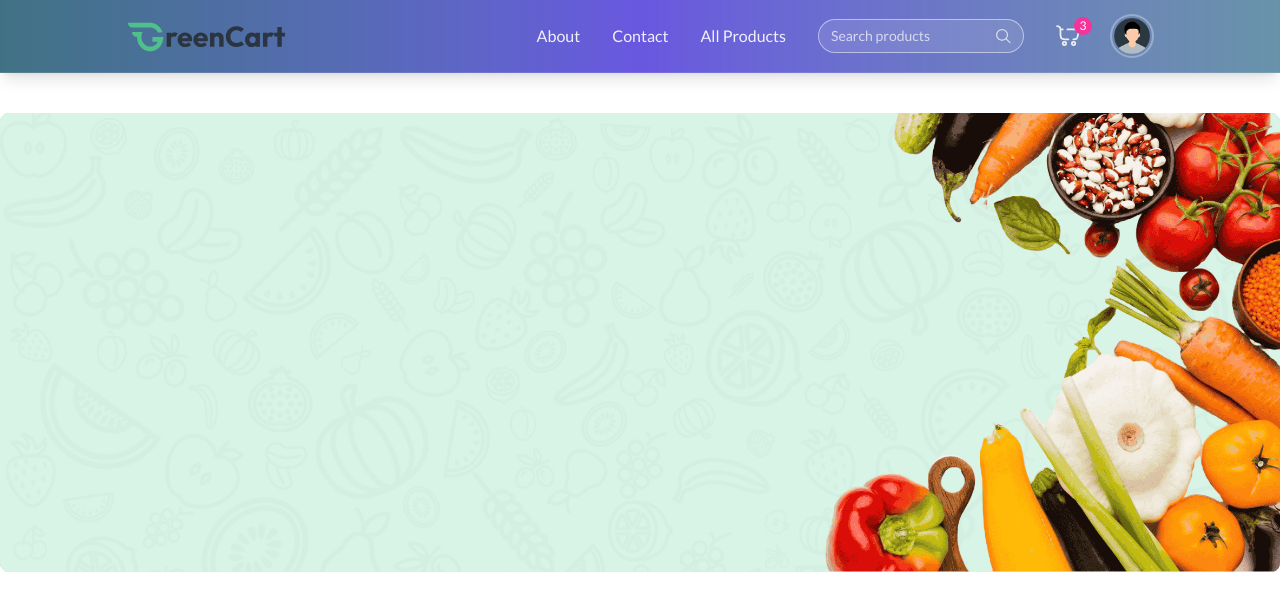
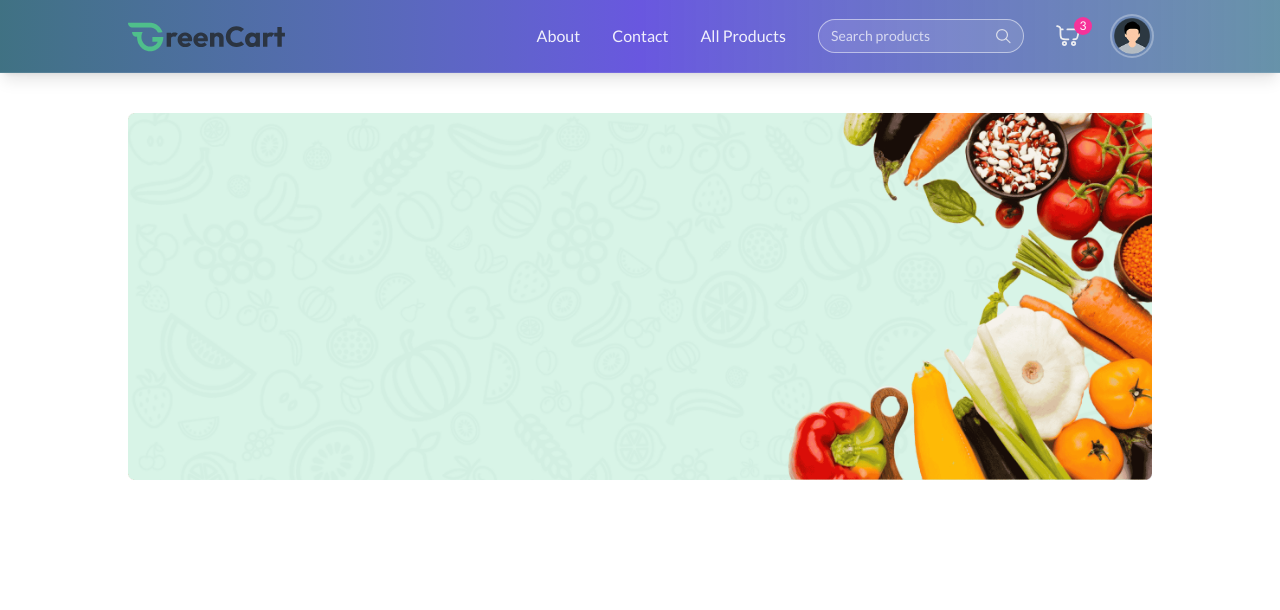
Before and after one commit to Amitkumersarkar/GMartBD-Ecommerce-Website, a React (Vite) app: page / in a window 1280 px wide. Shown: the top 610 px of the page. Built offline with nearby package versions, Linux system fonts and the light colour scheme.

Commit message:
initialize seller path and update mainLayout

```diff
--- a/src/components/HomePage/Home.jsx
+++ b/src/components/HomePage/Home.jsx
@@ -3,7 +3,7 @@ import Hero from "../HeroSection/Hero";
 const Home = () => {
     return (
         <div>
-            <div className="max-w-7xl mx-auto mt-10">
+            <div className="mt-10">
                 <Hero />
             </div>
         </div>
--- a/src/mainLayout/MainLayOut.jsx
+++ b/src/mainLayout/MainLayOut.jsx
@@ -1,14 +1,20 @@
-import { Outlet, useLocation } from "react-router-dom";
+import { Outlet, Route, Routes, useLocation } from "react-router-dom";
 import Navbar from "../components/Navbar/Navbar";
+import Home from "../components/HomePage/Home";
 
 const MainLayOut = () => {
-    // const { pathname } = useLocation();
-    // const isSellerPath = pathname.includes("seller");
+    const { pathname } = useLocation();
+    const isSellerPath = pathname.includes("seller");
 
     return (
         <div>
-            <Navbar />
-            <Outlet />
+            {isSellerPath ? null : <Navbar />}
+            {/* <Outlet /> */}
+            <div className={`${isSellerPath ? "" : "px-6 md:px-16 lg:px-24 xl:px-32"}`}>
+                <Routes>
+                    <Route path='/' element={<Home></Home>}></Route>
+                </Routes>
+            </div>
         </div>
     );
 };
```
